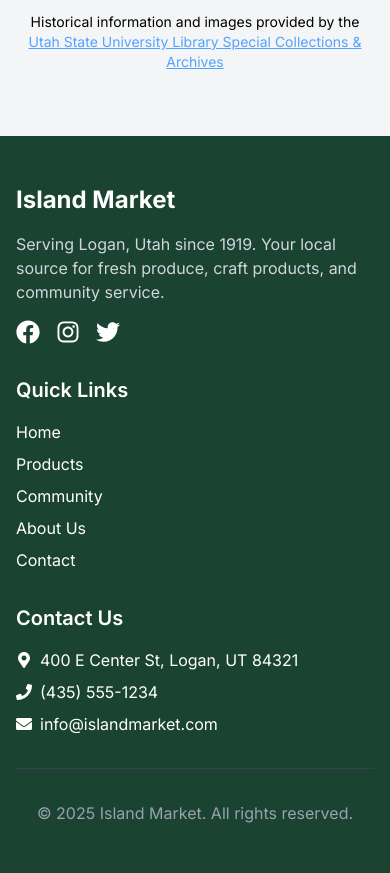
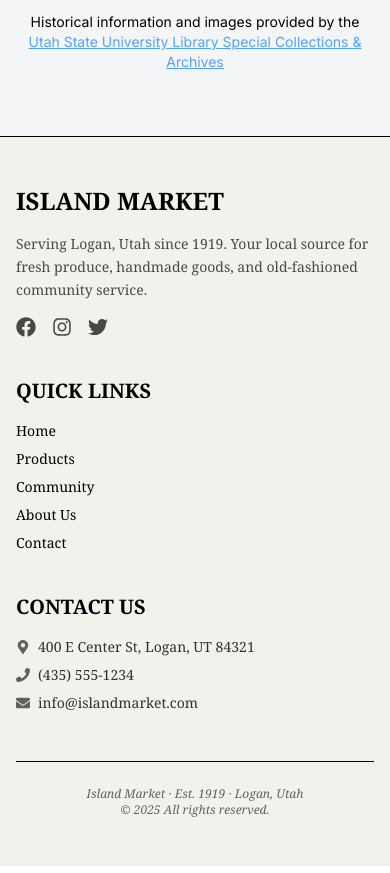
Before and after one commit to Tyler-Lundin/Island-Market, a Next.js app: page /about in a window 390 px wide. Shown: the part 3500-4373 px from the top of the page. Built offline with nearby package versions, Linux system fonts and the light colour scheme.

Commit message:
Visual Cleaning

```diff
--- a/src/app/page.tsx
+++ b/src/app/page.tsx
@@ -14,7 +14,7 @@ export default function Home() {
       <Hero />
 
       {/* Instagram Section */}
-      <section className="py-16 bg-white/80 backdrop-blur-sm">
+      <section className="py-16 bg-gray-100/90 border-y border-black/50 backdrop-blur-sm">
         <div className="container mx-auto px-4">
           <div className="max-w-6xl mx-auto">
             <h2 className="text-3xl font-bold mb-8 text-center text-[#2C3E50]">Community & Updates</h2>
--- a/src/components/Footer.tsx
+++ b/src/components/Footer.tsx
@@ -3,83 +3,66 @@ import { FaFacebook, FaInstagram, FaTwitter, FaMapMarkerAlt, FaPhone, FaEnvelope
 
 const Footer = () => {
   return (
-    <footer className="bg-primary text-white">
+    <footer className="bg-[#f3f1eb] text-black border-t border-black font-serif">
       <div className="container mx-auto px-4 py-12">
-        <div className="grid grid-cols-1 md:grid-cols-3 gap-8">
+        <div className="grid grid-cols-1 md:grid-cols-3 gap-10">
           {/* About Section */}
           <div className="space-y-4">
-            <h3 className="text-2xl font-bold">Island Market</h3>
-            <p className="text-gray-300">
-              Serving Logan, Utah since 1919. Your local source for fresh produce, craft products, and community service.
+            <h3 className="text-2xl font-bold uppercase">Island Market</h3>
+            <p className="text-black/70 leading-relaxed text-sm">
+              Serving Logan, Utah since 1919. Your local source for fresh produce, handmade goods, and old-fashioned community service.
             </p>
-            <div className="flex space-x-4">
-              <a href="#" className="hover:text-accent transition-colors">
-                <FaFacebook size={24} />
+            <div className="flex space-x-4 text-black/70">
+              <a href="#" className="hover:text-black">
+                <FaFacebook size={20} />
               </a>
-              <a href="#" className="hover:text-accent transition-colors">
-                <FaInstagram size={24} />
+              <a href="#" className="hover:text-black">
+                <FaInstagram size={20} />
               </a>
-              <a href="#" className="hover:text-accent transition-colors">
-                <FaTwitter size={24} />
+              <a href="#" className="hover:text-black">
+                <FaTwitter size={20} />
               </a>
             </div>
           </div>
 
           {/* Quick Links */}
-          <div className="space-y-4">
-            <h3 className="text-xl font-semibold">Quick Links</h3>
-            <ul className="space-y-2">
-              <li>
-                <Link href="/" className="hover:text-accent transition-colors">
-                  Home
-                </Link>
-              </li>
-              <li>
-                <Link href="/products" className="hover:text-accent transition-colors">
-                  Products
-                </Link>
-              </li>
-              <li>
-                <Link href="/community" className="hover:text-accent transition-colors">
-                  Community
-                </Link>
-              </li>
-              <li>
-                <Link href="/about" className="hover:text-accent transition-colors">
-                  About Us
-                </Link>
-              </li>
-              <li>
-                <Link href="/contact" className="hover:text-accent transition-colors">
-                  Contact
-                </Link>
-              </li>
+          <div>
+            <h3 className="text-xl font-semibold uppercase mb-4">Quick Links</h3>
+            <ul className="space-y-2 text-sm">
+              {['Home', 'Products', 'Community', 'About Us', 'Contact'].map((text, idx) => (
+                <li key={idx}>
+                  <Link href={`/${text === 'Home' ? '' : text.toLowerCase().replace(/\s/g, '')}`} className="hover:underline">
+                    {text}
+                  </Link>
+                </li>
+              ))}
             </ul>
           </div>
 
           {/* Contact Info */}
-          <div className="space-y-4">
-            <h3 className="text-xl font-semibold">Contact Us</h3>
-            <div className="space-y-2">
-              <div className="flex items-center space-x-2">
-                <FaMapMarkerAlt />
+          <div>
+            <h3 className="text-xl font-semibold uppercase mb-4">Contact Us</h3>
+            <ul className="space-y-2 text-sm text-black/80">
+              <li className="flex items-center space-x-2">
+                <FaMapMarkerAlt className="text-black/60" />
                 <span>400 E Center St, Logan, UT 84321</span>
-              </div>
-              <div className="flex items-center space-x-2">
-                <FaPhone />
+              </li>
+              <li className="flex items-center space-x-2">
+                <FaPhone className="text-black/60" />
                 <span>(435) 555-1234</span>
-              </div>
-              <div className="flex items-center space-x-2">
-                <FaEnvelope />
+              </li>
+              <li className="flex items-center space-x-2">
+                <FaEnvelope className="text-black/60" />
                 <span>info@islandmarket.com</span>
-              </div>
-            </div>
+              </li>
+            </ul>
           </div>
         </div>
 
-        {/* Copyright */}
-        <div className="border-t border-gray-700 mt-8 pt-8 text-center text-gray-400">
-          <p>&copy; {new Date().getFullYear()} Island Market. All rights reserved.</p>
+        {/* Footer Bottom */}
+        <div className="border-t border-black mt-12 pt-6 text-center text-xs text-black/60 italic">
+          <p>Island Market &middot; Est. 1919 &middot; Logan, Utah</p>
+          <p>&copy; {new Date().getFullYear()} All rights reserved.</p>
         </div>
       </div>
     </footer>
--- a/src/components/Navbar.tsx
+++ b/src/components/Navbar.tsx
@@ -68,7 +68,7 @@ export default function Navbar() {
           </div>
 
           {/* Desktop Navigation Links */}
-          <div className={`hidden md:flex w-full bg-white border-t border-black py-1 justify-center space-x-8 transition-all duration-300 ${
+          <div className={`hidden md:flex w-full bg-white border-y border-black py-1 justify-center space-x-8 transition-all duration-300 ${
             isScrolled ? 'opacity-0 -translate-y-20' : 'opacity-100'
           }`}>
             <Link href="/" className="text-black hover:text-gray-600 transition-colors duration-200">
```
